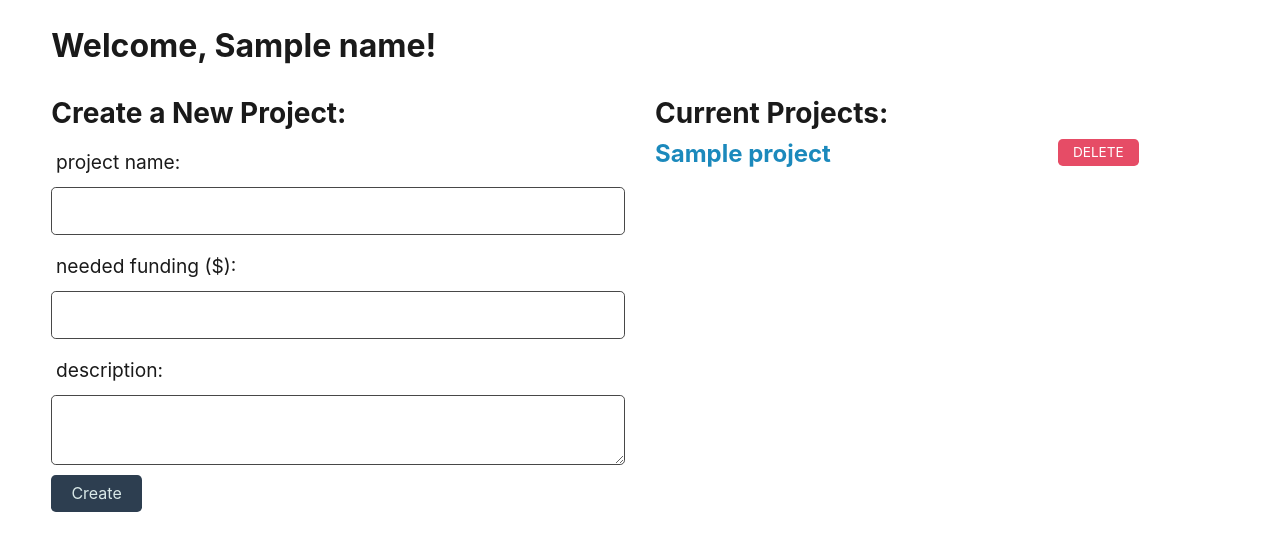
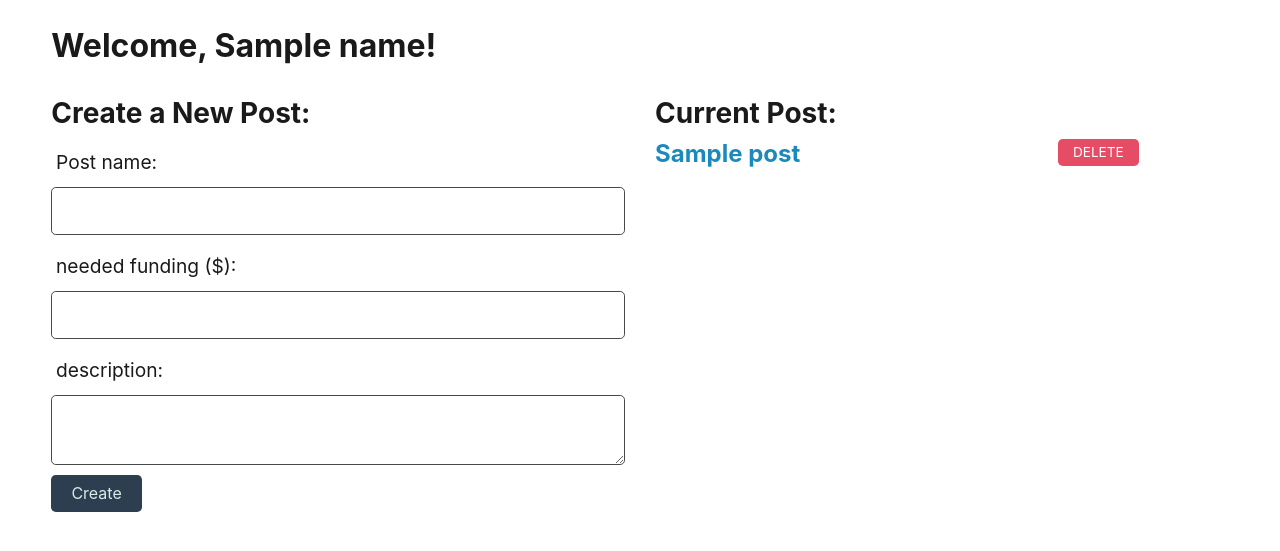
Before and after one commit to LilOTechGod/Tech-blog, a Node project: template views/profile.handlebars in a window 1280 px wide. Shown: the part 74-625 px from the top of the page. Run offline with Node 20 templates, Linux system fonts and the light colour scheme; the template is opened without the code that fills it: most values are stand-ins (such as "Sample title", 1, 10 or a date in 2020); some libraries are stand-ins or nearby versions.

Commit message:
added a commentdata.json file to seeds, added start code and modified the seed.js to require comments, also updated all models and views handlebars

```diff
--- a/controllers/api/index.js
+++ b/controllers/api/index.js
@@ -1,8 +1,8 @@
 const router = require('express').Router();
 const userRoutes = require('./userRoutes');
-const projectRoutes = require('./projectRoutes');
+const postRoutes = require('./postRoutes');
 
 router.use('/users', userRoutes);
-router.use('/projects', projectRoutes);
+router.use('/post', postRoutes);
 
 module.exports = router;
--- a/seeds/postData.json
+++ b/seeds/postData.json
@@ -2,16 +2,19 @@
   {
     "title": "Music Near Me",
     "contents": "A mobile app that will send you notifications whenever a concert is playing in your area.",
+    "date_created": 11-19-2022,
     "user_id": 1
   },
   {
     "title": "The Ultimate Tech Quiz",
     "contents": "A web app that will give users 10 new technical questions each day and track their progress in things like programming, cybersecurity, database architecture, and more!",
+    "date_created": 11-19-2022,
     "user_id": 2
   },
   {
     "title": "Roll 'Em Up",
     "contents": "A game for Windows and macOS where players move a ball through a series of increasingly challenging mazes.",
+    "date_created": 11-19-2022,
     "user_id": 3
   }
 ]
--- a/views/layouts/main.handlebars
+++ b/views/layouts/main.handlebars
@@ -4,7 +4,7 @@
 <head>
   <meta charset="UTF-8">
   <meta name="viewport" content="width=device-width, initial-scale=1.0">
-  <title>Fund My Project!</title>
+  <title></title>
   <link rel="stylesheet" href="/css/jass.css">
   <link rel="stylesheet" href="/css/style.css">
 </head>
--- a/views/profile.handlebars
+++ b/views/profile.handlebars
@@ -6,20 +6,20 @@
 
 <div class="row mt-4">
   <div class="col-md-6">
-    <h3>Create a New Project:</h3>
+    <h3>Create a New Post:</h3>
 
-    <form class="form new-project-form">
+    <form class="form new-post-form">
       <div class="form-group">
-        <label for="project-name">project name:</label>
-        <input class="form-input" type="text" id="project-name" name="project-name" />
+        <label for="post-name">Post name:</label>
+        <input class="form-input" type="text" id="post-name" name="post-name" />
       </div>
       <div class="form-group">
-        <label for="project-funding">needed funding ($):</label>
-        <input class="form-input" type="number" id="project-funding" name="project-funding" />
+        <label for="post-funding">needed funding ($):</label>
+        <input class="form-input" type="number" id="post-funding" name="post-funding" />
       </div>
       <div class="form-group">
-        <label for="project-desc">description:</label>
-        <textarea class="form-input" id="project-desc" name="project-desc"></textarea>
+        <label for="post-desc">description:</label>
+        <textarea class="form-input" id="post-desc" name="post-desc"></textarea>
       </div>
       <div class="form-group">
         <button type="submit" class="btn btn-primary">Create</button>
@@ -27,17 +27,17 @@
     </form>
   </div>
 
-  {{#if projects.length}}
-  <div class="col-md-6 project-list">
-    <h3>Current Projects:</h3>
+  {{#if post.length}}
+  <div class="col-md-6 post-list">
+    <h3>Current Post:</h3>
 
-    {{#each projects as |project|}}
+    {{#each post as |post|}}
     <div class="row mb-2">
       <div class="col-md-8">
-        <h4><a href="/project/{{project.id}}">{{project.name}}</a></h4>
+        <h4><a href="/post/{{post.id}}">{{post.name}}</a></h4>
       </div>
       <div class="col-md-4">
-        <button class="btn btn-sm btn-danger" data-id="{{project.id}}">DELETE</button>
+        <button class="btn btn-sm btn-danger" data-id="{{post.id}}">DELETE</button>
       </div>
     </div>
     {{/each}}
```
Also changed, not shown: controllers/api/projectRoutes.js (+7 -7 lines), controllers/homeRoutes.js (+10 -10 lines), seeds/CommentData.json (added, +17 -0 lines), seeds/seed.js (+6 -1 lines), views/homepage.handlebars (+5 -5 lines).
